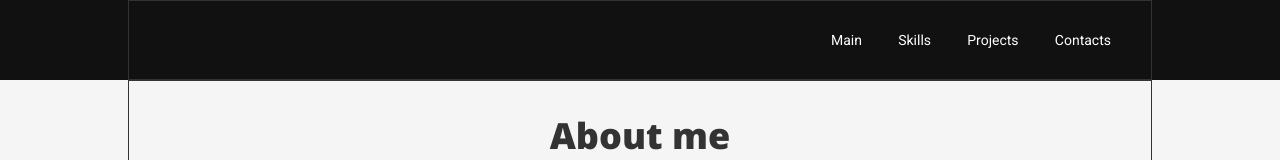
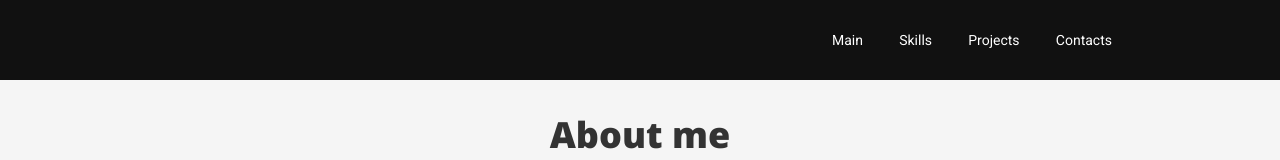
Before and after one commit to krizhik-eugen/my-portfolio, a React (Create React App) app: page / in a window 1280 px wide. Shown: the top 160 px of the page. Built offline with nearby package versions, Linux system fonts and the light colour scheme.

Commit message:
second step refactoring

```diff
--- a/src/common/styles/Container.module.css
+++ b/src/common/styles/Container.module.css
@@ -1,5 +1,5 @@
 .container {
-    border: 1px solid;
+    /*border: 1px solid;*/
     height: 100%;
     width: 80%;
     margin: 0 auto;
```
